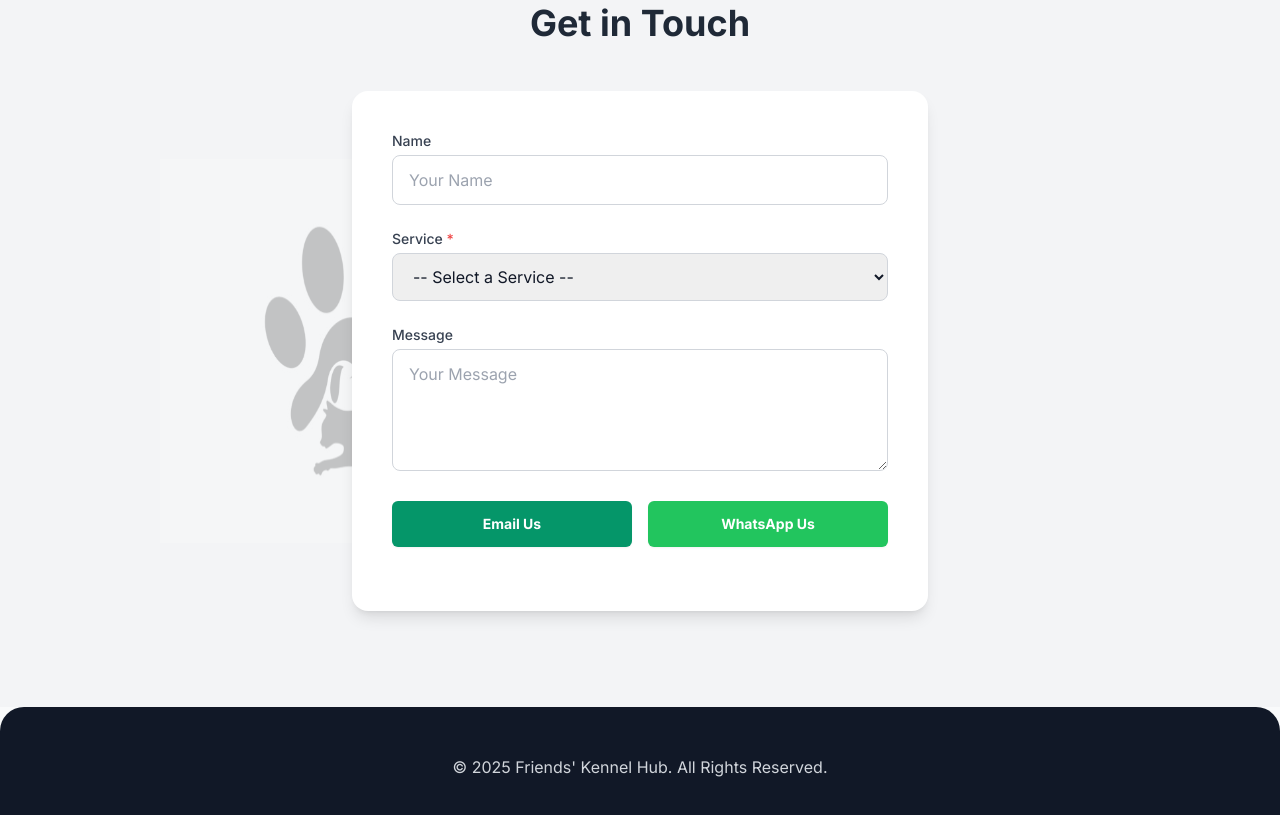
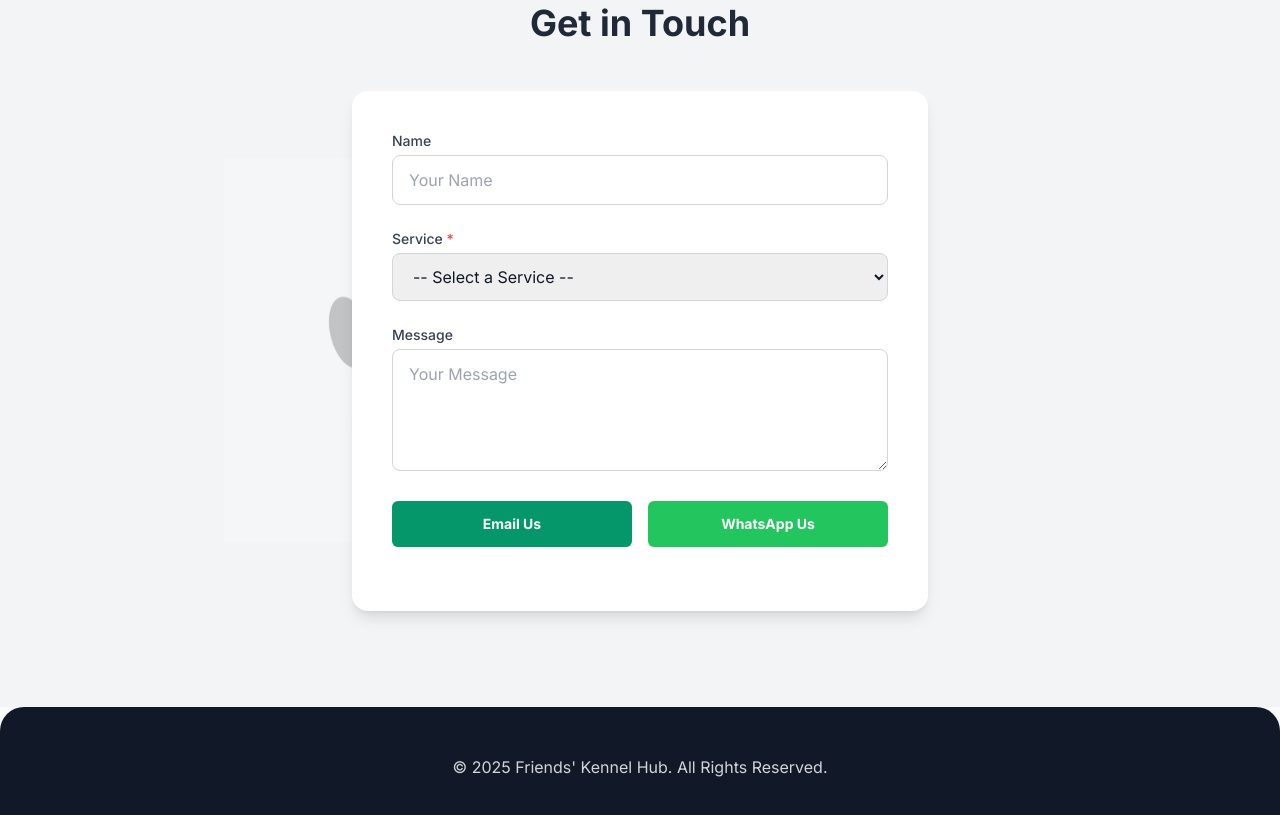
Before and after one commit to Friends-Kennel-Hub/Friends_Kennel_Hub, a plain HTML site: page index.html in a window 1280 px wide. Shown: the part 3897-4712 px from the top of the page. Drawn offline with nearby package versions, Linux system fonts and the light colour scheme; a web font is replaced by a local one.

Commit message:
Update index.html

```diff
--- a/index.html
+++ b/index.html
@@ -118,7 +118,7 @@
         <div class="relative max-w-xl mx-auto">
 
             <!-- Logo is positioned relative to this container -->
-            <div class="absolute top-1/2 left-0 transform -translate-y-1/2 -translate-x-1/2 z-0">
+            <div class="absolute top-1/2 left-0 transform -translate-y-1/2 -translate-x-1/3 z-0">
                 <img src="logo.jpg" alt="Kennel Hub Logo" class="w-96 h-96 opacity-20">
             </div>
 
```
